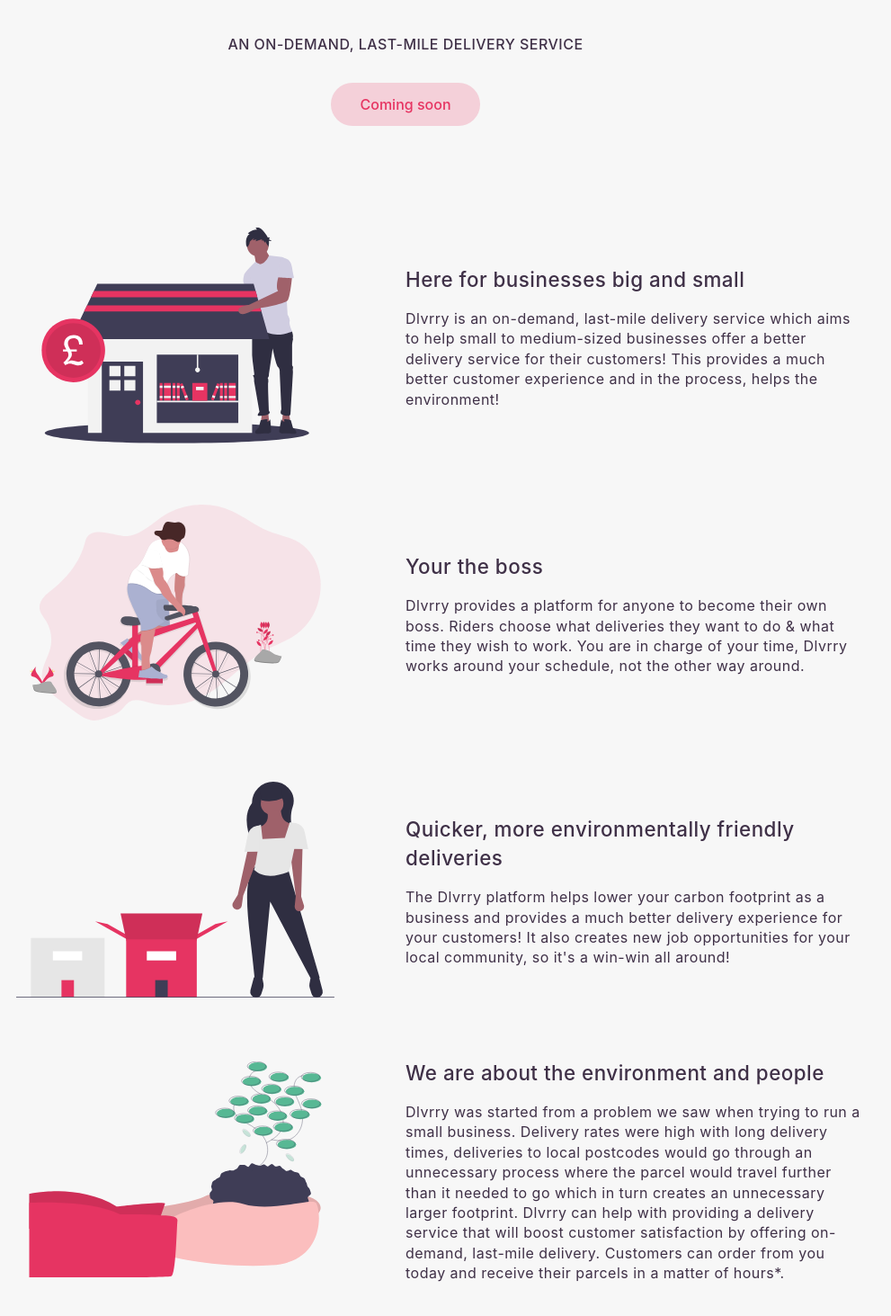
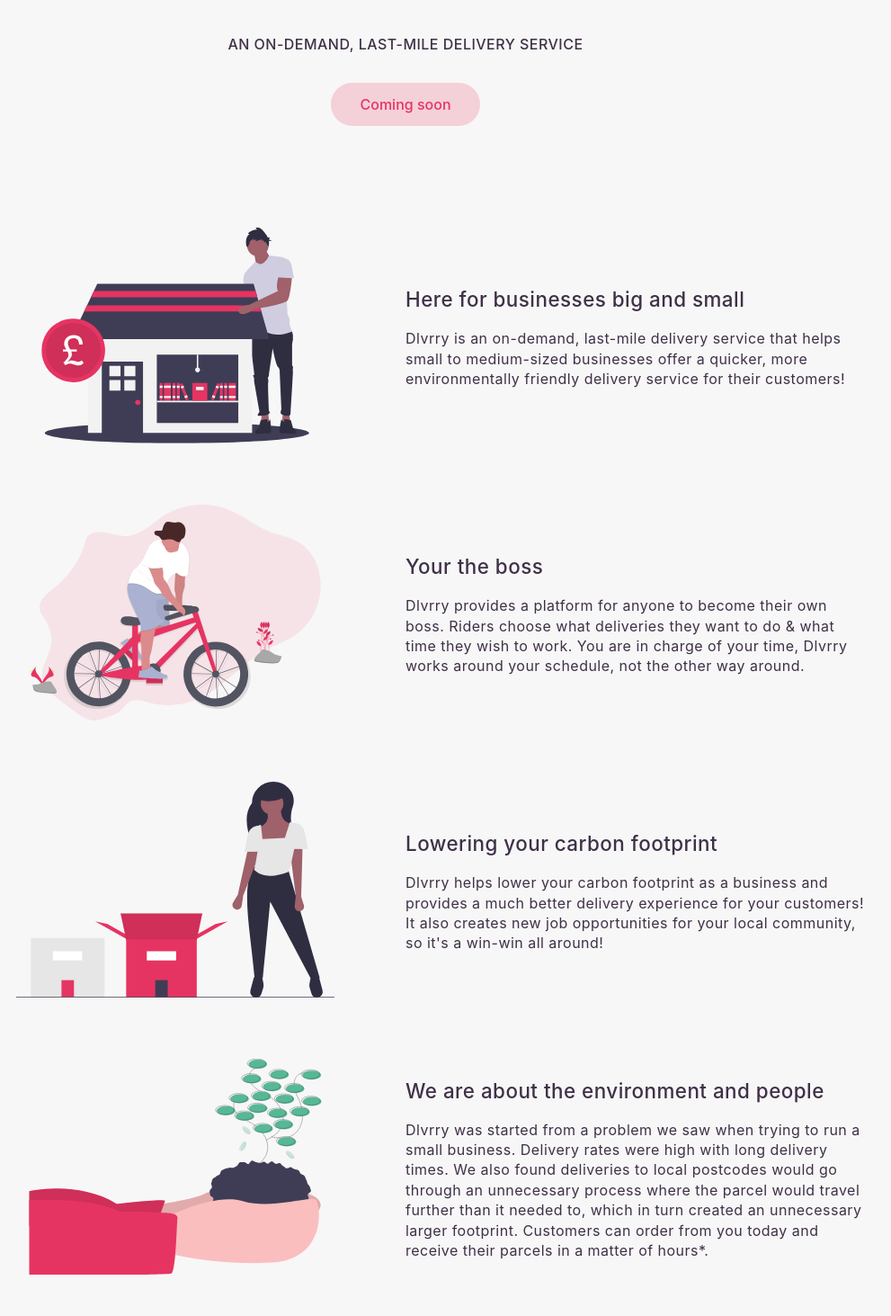
Before and after one commit to Jackthomsonn/dlvrry-web, an Angular app: page / in a window 1280 px wide. Shown: the part 307-1770 px from the top of the page at 90% size, without its empty margins (189-1180 px from the left). Built offline with nearby package versions, Linux system fonts and the light colour scheme.

Commit message:
Update app.component.html

```diff
--- a/src/app/app.component.html
+++ b/src/app/app.component.html
@@ -14,7 +14,7 @@
 
     <div class="information">
       <h1>Here for businesses big and small</h1>
-      <p>Dlvrry is an on-demand, last-mile delivery service which aims to help small to medium-sized businesses offer a better delivery service for their customers! This provides a much better customer experience and in the process, helps the environment!</p>
+      <p>Dlvrry is an on-demand, last-mile delivery service that helps small to medium-sized businesses offer a quicker, more environmentally friendly delivery service for their customers!</p>
     </div>
   </section>
 
@@ -35,8 +35,8 @@
     </div>
 
     <div class="information">
-      <h1>Quicker, more environmentally friendly deliveries</h1>
-      <p>The Dlvrry platform helps lower your carbon footprint as a business and provides a much better delivery experience for your customers! It also creates new job opportunities for your local community, so it's a win-win all around!</p>
+      <h1>Lowering your carbon footprint</h1>
+      <p>Dlvrry helps lower your carbon footprint as a business and provides a much better delivery experience for your customers! It also creates new job opportunities for your local community, so it's a win-win all around!</p>
     </div>
   </section>
 
@@ -47,7 +47,7 @@
 
     <div class="information">
       <h1>We are about the environment and people</h1>
-      <p>Dlvrry was started from a problem we saw when trying to run a small business. Delivery rates were high with long delivery times, deliveries to local postcodes would go through an unnecessary process where the parcel would travel further than it needed to go which in turn creates an unnecessary larger footprint. Dlvrry can help with providing a delivery service that will boost customer satisfaction by offering on-demand, last-mile delivery. Customers can order from you today and receive their parcels in a matter of hours*.</p>
+      <p>Dlvrry was started from a problem we saw when trying to run a small business. Delivery rates were high with long delivery times. We also found deliveries to local postcodes would go through an unnecessary process where the parcel would travel further than it needed to, which in turn created an unnecessary larger footprint. Customers can order from you today and receive their parcels in a matter of hours*.</p>
     </div>
   </section>
 </div>
```
